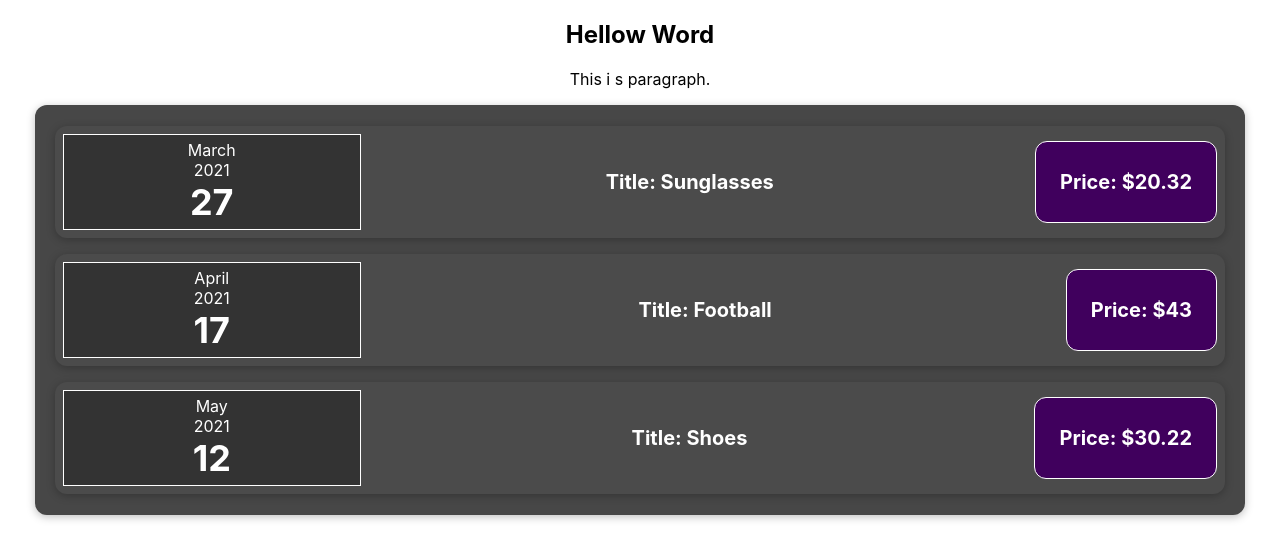
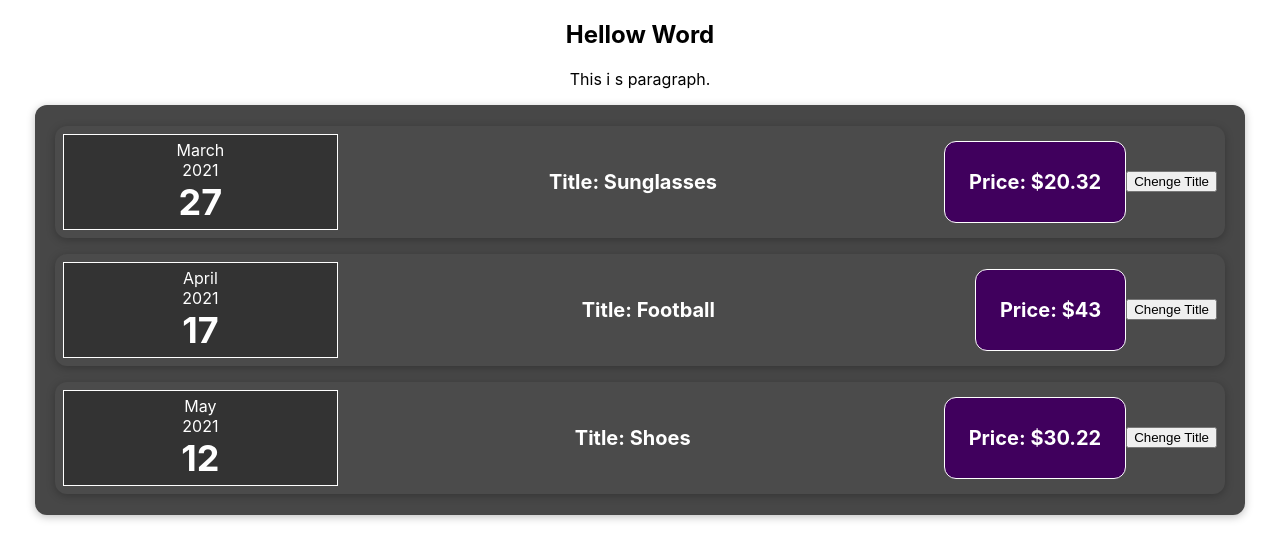
Before and after one commit to przemekdab1993/react-project-zero, a React (Create React App) app: page / in a window 1280 px wide. Shown: the top 560 px of the page. Built offline with nearby package versions, Linux system fonts and the light colour scheme.

Commit message:
pierwsze użycie hak useState

```diff
--- a/src/components/Expense/ExpenseItem.js
+++ b/src/components/Expense/ExpenseItem.js
@@ -1,3 +1,5 @@
+import React, { useState } from "react";
+
 import './ExpenseItem.css';
 
 import ExpenseDate from "./ExpenseDate";
@@ -5,15 +7,23 @@ import Card from "../UserInterface/Card";
 
 const ExpenseItem = (props) => {
 
+    const [title, setTitle] = useState(props.title);
+
+    const clickHandler = () => {
+      console.log('Andrzej');
+      setTitle('Andrzeju!!!');
+    }
+
     return (
         <Card className="expense-item">
             <ExpenseDate date={ props.date } />
             <div className="expense-item__description">
-                <h2>Title: <span>{ props.title }</span></h2>
+                <h2>Title: <span>{ title }</span></h2>
                 <div className="expense-item__price">
                     <p>Price: <span>${ props.price }</span></p>
                 </div>
             </div>
+            <button onClick={clickHandler}>Chenge Title</button>
         </Card>
     );
 }
```
